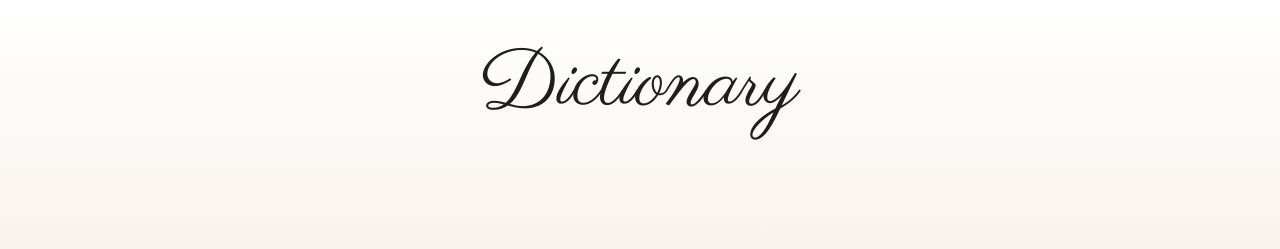
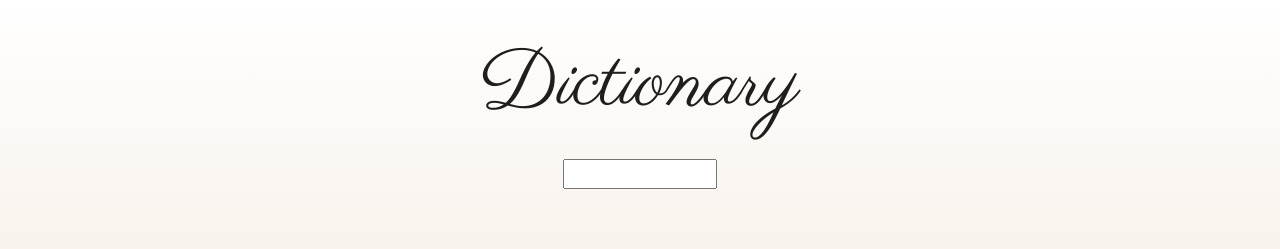
Before and after one commit to jmwajman/react-dictionaryapp, a React (Create React App) app: page / in a window 1280 px wide. Shown: the top 249 px of the page. Built offline with nearby package versions, Linux system fonts and the light colour scheme.

Commit message:
Added Search Engine

```diff
--- a/src/App.js
+++ b/src/App.js
@@ -1,5 +1,6 @@
 import React from 'react';
 import './App.css';
+import Dictionary from "./Dictionary";
 
 function App() {
   return (
@@ -7,6 +8,7 @@
         <h1>
           Dictionary
         </h1>
+        <Dictionary />
       <footer><a href="https://github.com/jmwajman"> Open source </a> code by JM Wajman</footer>
     </div>
   );
--- /dev/null
+++ b/src/Dictionary.js
@@ -0,0 +1,24 @@
+import React, {useState} from "react";
+import "./Dictionary.css";
+
+export default function Dictionary(){
+
+let [keyword,setKeyword] = useState("");
+
+function search(event){
+event.preventDefault();
+alert(`Searching for ${keyword} definition`);
+}
+
+function handleKeyword(event){
+    setKeyword(event.target.value);
+}
+
+return(
+    <div className="Dictionary">
+        <form onSubmit={search}>
+            <input type="search" onChange={handleKeyword}/>
+        </form>
+    </div>
+);
+}
```
Also changed, not shown: src/Dictionary.css (added).
